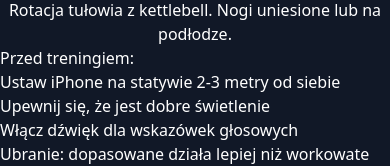
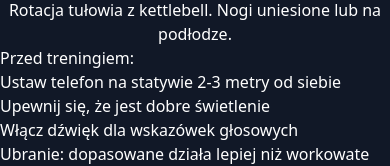
Before and after one commit to vileen/workout-analysis, a React (Vite) app: page / in a window 390 px wide. Shown: the part 674-840 px from the top of the page. Built offline with nearby package versions, Linux system fonts and the light colour scheme.

Commit message:
refactor: Replace iPhone-specific references with generic phone
- Change 'iPhone' to 'phone' in translations
- Update README to use generic phone references
- Remove iOS-specific 'swipe up' gesture mentions

```diff
--- a/src/i18n/translations.ts
+++ b/src/i18n/translations.ts
@@ -113,7 +113,7 @@ const translations: Record<Language, Translations> = {
     intermediate: 'Średni',
     advanced: 'Zaawansowany',
     beforeWorkout: 'Przed treningiem:',
-    setupPhone: 'Ustaw iPhone na statywie 2-3 metry od siebie',
+    setupPhone: 'Ustaw telefon na statywie 2-3 metry od siebie',
     goodLighting: 'Upewnij się, że jest dobre świetlenie',
     enableSound: 'Włącz dźwięk dla wskazówek głosowych',
     tightClothing: 'Ubranie: dopasowane działa lepiej niż workowate',
@@ -188,7 +188,7 @@ const translations: Record<Language, Translations> = {
     newVersion: 'Nowa wersja dostępna!',
     updateToSeeNew: 'Zaktualizuj aby zobaczyć nowości',
     update: 'Aktualizuj',
-    iosTip: '💡 Jeśli aktualizacja nie działa, zamknij aplikację (swipe up) i otwórz ponownie',
+    iosTip: '💡 Jeśli aktualizacja nie działa, zamknij aplikację i otwórz ponownie',
 
     exerciseNotFound: 'Nie znaleziono ćwiczenia',
     cameraAccessError: 'Brak dostępu do kamery. Upewnij się, że dałeś pozwolenie.',
@@ -204,7 +204,7 @@ const translations: Record<Language, Translations> = {
     intermediate: 'Intermediate',
     advanced: 'Advanced',
     beforeWorkout: 'Before workout:',
-    setupPhone: 'Place iPhone on a tripod 2-3 meters away',
+    setupPhone: 'Place your phone on a tripod 2-3 meters away',
     goodLighting: 'Make sure there is good lighting',
     enableSound: 'Enable sound for voice cues',
     tightClothing: 'Tight clothing works better than loose',
@@ -279,7 +279,7 @@ const translations: Record<Language, Translations> = {
     newVersion: 'New version available!',
     updateToSeeNew: 'Update to see new features',
     update: 'Update',
-    iosTip: '💡 If update doesn\'t work, close the app (swipe up) and reopen',
+    iosTip: '💡 If update doesn\'t work, close the app and reopen',
 
     exerciseNotFound: 'Exercise not found',
     cameraAccessError: 'Camera access denied. Please allow camera permission.',
```
Also changed, not shown: 1 other file (tests, documents, lock files or other folders).
